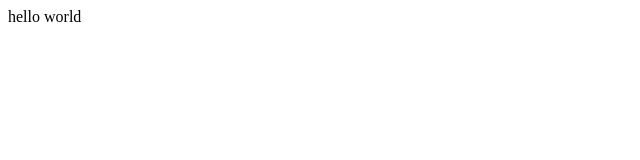
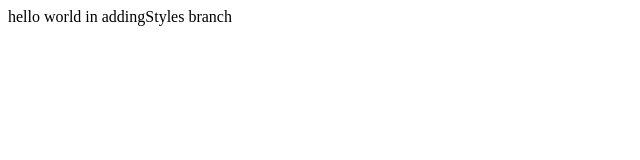
Before and after one commit to brykeith/cst-235-milestone, a plain HTML site: page WebContent/index.html in a window 1280 px wide. Shown: the whole page, without its empty margins (0-640 px from the left). Drawn offline with Linux system fonts and the light colour scheme.

Commit message:
making some test changes

```diff
--- a/WebContent/index.html
+++ b/WebContent/index.html
@@ -7,7 +7,7 @@
 </head>
 
 <body>
-hello world
+hello world in addingStyles branch
 </body>
 
 </html>
```
